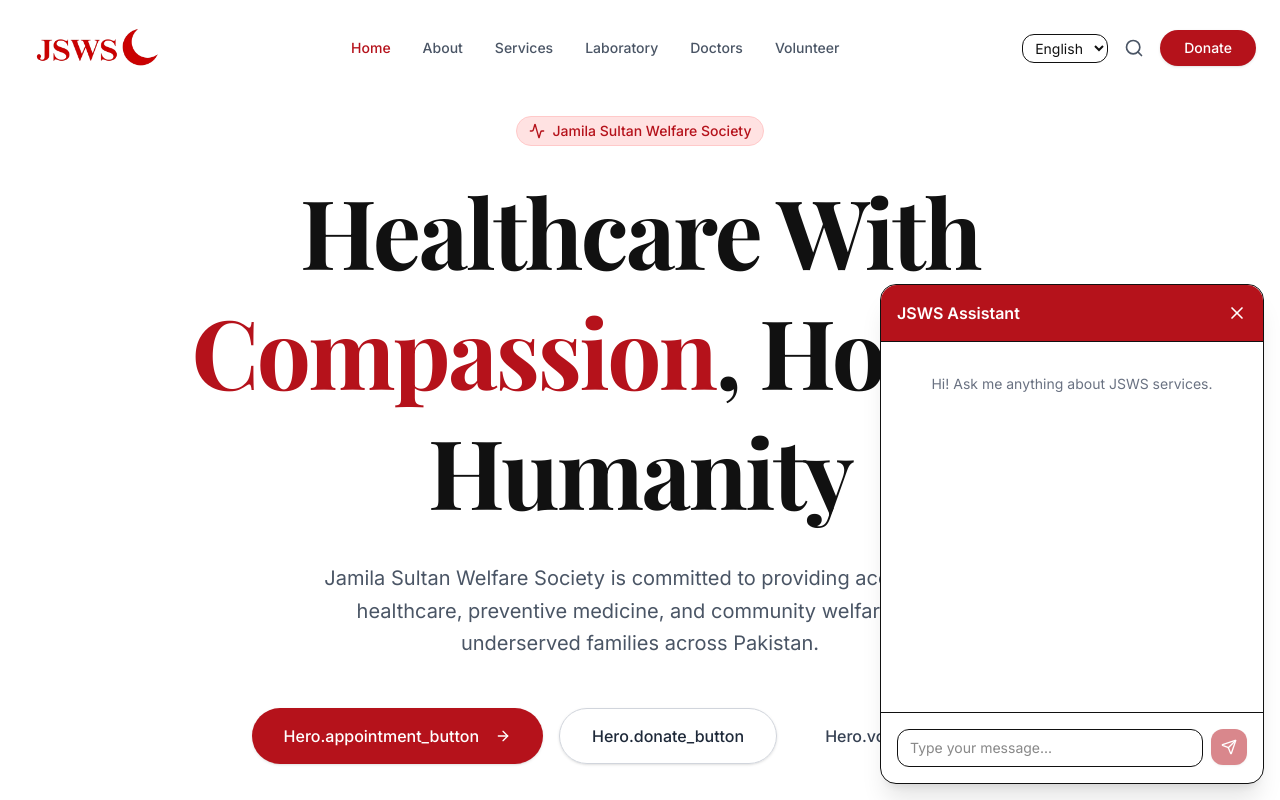
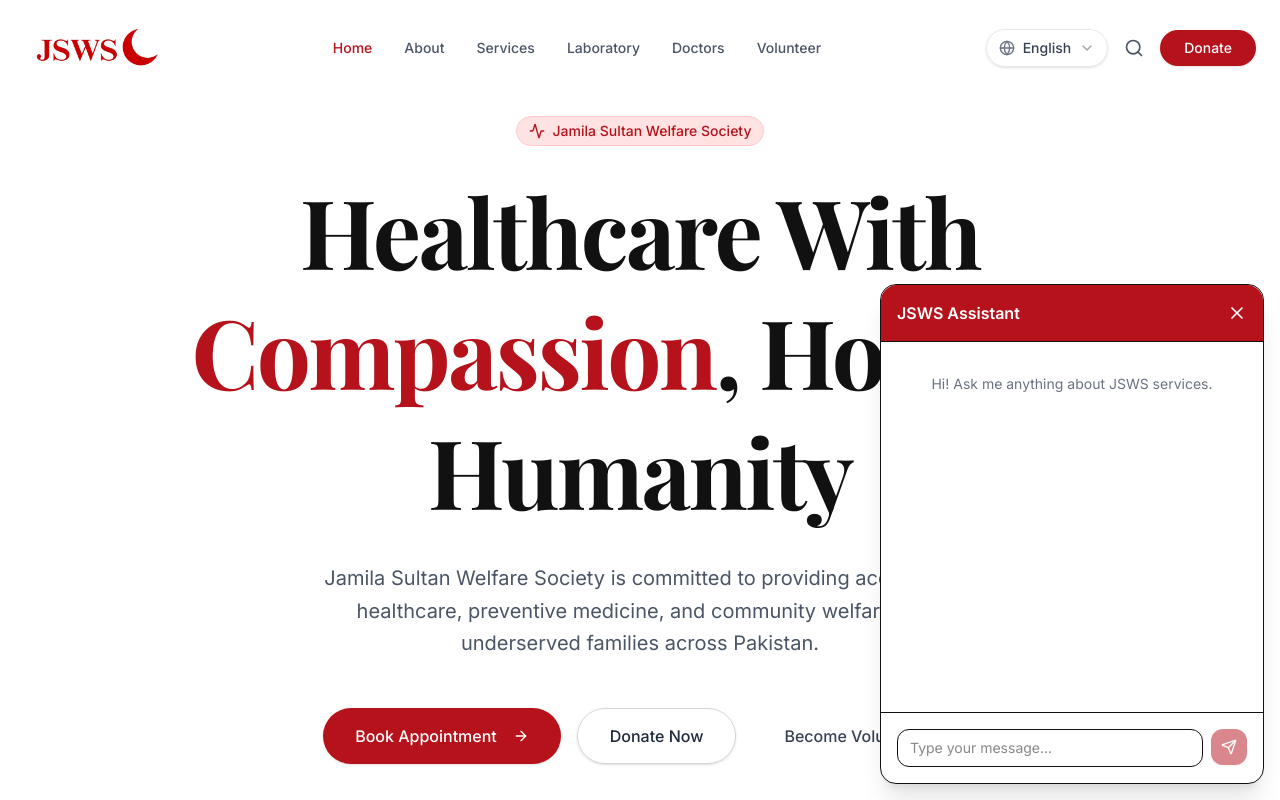
Before and after one commit to zainab0x7/JSWS-website-NGO-website-, a Next.js app: page /en in a window 1280 px wide. Both pictures are taken after a click on the button 1236 px from the left and 756 px from the top of the page. Shown: the top 800 px of the page. Built offline with nearby package versions, Linux system fonts and the light colour scheme; a web font is replaced by a local one.

Commit message:
created jsws website

```diff
--- a/components/ChatWidget.tsx
+++ b/components/ChatWidget.tsx
@@ -4,11 +4,13 @@ import { useState } from 'react';
 import { useChat } from '@ai-sdk/react';
 import { MessageCircle, X, Send } from 'lucide-react';
 import { Button } from './ui/button';
+import { useTranslations } from 'next-intl';
 
 export default function ChatWidget() {
   const [isOpen, setIsOpen] = useState(false);
   const [input, setInput] = useState('');
   const { messages, sendMessage, status } = useChat();
+  const t = useTranslations('ChatWidget');
 
   const isLoading = status === 'submitted' || status === 'streaming';
 
@@ -28,7 +30,7 @@ export default function ChatWidget() {
       {isOpen ? (
         <div className="bg-white border rounded-lg shadow-xl w-80 sm:w-96 h-[500px] flex flex-col">
           <div className="flex justify-between items-center p-4 border-b bg-primary text-primary-foreground rounded-t-lg">
-            <h3 className="font-semibold text-white">JSWS Assistant</h3>
+            <h3 className="font-semibold text-white">{t('title')}</h3>
             <button onClick={() => setIsOpen(false)} className="text-white hover:text-gray-200">
               <X size={20} />
             </button>
@@ -37,20 +39,20 @@ export default function ChatWidget() {
           <div className="flex-1 overflow-y-auto p-4 space-y-4">
             {messages.length === 0 && (
               <p className="text-gray-500 text-sm text-center mt-4">
-                Hi! Ask me anything about JSWS services.
+                {t('welcome_message')}
               </p>
             )}
             {messages.map((m) => (
               <div key={m.id} className={`flex ${m.role === 'user' ? 'justify-end' : 'justify-start'}`}>
                 <div className={`max-w-[80%] rounded-lg p-3 text-sm ${m.role === 'user' ? 'bg-blue-500 text-white' : 'bg-gray-100 text-gray-800'}`}>
-                  {m.text || m.parts?.find(p => p.type === 'text')?.text}
+                  {('content' in m ? (m as any).content : '') || (m.parts && m.parts.length > 0 ? (m.parts.find((p: any) => p.type === 'text') as any)?.text : '')}
                 </div>
               </div>
             ))}
             {isLoading && (
               <div className="flex justify-start">
                 <div className="bg-gray-100 text-gray-800 rounded-lg p-3 text-sm animate-pulse">
-                  Thinking...
+                  {t('thinking')}
                 </div>
               </div>
             )}
@@ -61,7 +63,7 @@ export default function ChatWidget() {
               <input
                 className="flex-1 border rounded-md px-3 py-2 text-sm focus:outline-none focus:ring-2 focus:ring-primary"
                 value={input}
-                placeholder="Type your message..."
+                placeholder={t('input_placeholder')}
                 onChange={handleInputChange}
               />
               <Button type="submit" size="icon" disabled={isLoading || !input.trim()}>
--- a/components/LanguageSwitcher.tsx
+++ b/components/LanguageSwitcher.tsx
@@ -2,8 +2,11 @@
 
 import { useLocale, useTranslations } from 'next-intl';
 import { usePathname, useRouter } from '@/i18n/routing';
-import { ChangeEvent, useTransition } from 'react';
+import { useTransition, useState, useRef, useEffect } from 'react';
 import { useParams } from 'next/navigation';
+import { motion, AnimatePresence } from 'framer-motion';
+import { Globe, ChevronDown, Check } from 'lucide-react';
+import { cn } from '@/lib/utils';
 
 export default function LanguageSwitcher() {
   const t = useTranslations('LanguageSwitcher');
@@ -13,26 +16,95 @@ export default function LanguageSwitcher() {
   const pathname = usePathname();
   const params = useParams();
 
-  function onSelectChange(e: ChangeEvent<HTMLSelectElement>) {
-    const nextLocale = e.target.value;
+  const [isOpen, setIsOpen] = useState(false);
+  const dropdownRef = useRef<HTMLDivElement>(null);
+
+  const languages = [
+    { code: 'en', label: t('en'), flag: '🇬🇧' },
+    { code: 'ur', label: t('ur'), flag: '🇵🇰' }
+  ];
+
+  const currentLang = languages.find(lang => lang.code === locale) || languages[0];
+
+  // Close dropdown when clicking outside
+  useEffect(() => {
+    function handleClickOutside(event: MouseEvent) {
+      if (dropdownRef.current && !dropdownRef.current.contains(event.target as Node)) {
+        setIsOpen(false);
+      }
+    }
+    document.addEventListener("mousedown", handleClickOutside);
+    return () => document.removeEventListener("mousedown", handleClickOutside);
+  }, []);
+
+  function handleLanguageChange(nextLocale: string) {
+    if (nextLocale === locale) {
+      setIsOpen(false);
+      return;
+    }
+
     startTransition(() => {
       router.replace(
         // @ts-expect-error -- Dynamic routes require params
         { pathname, params },
         { locale: nextLocale }
       );
+      setIsOpen(false);
     });
   }
 
   return (
-    <select
-      value={locale}
-      onChange={onSelectChange}
-      disabled={isPending}
-      className="bg-background text-foreground border border-input rounded-md px-2 py-1 text-sm focus:outline-none focus:ring-2 focus:ring-ring"
-    >
-      <option value="en">{t('en')}</option>
-      <option value="ur">{t('ur')}</option>
-    </select>
+    <div className="relative inline-block text-left z-50" ref={dropdownRef}>
+      <button
+        type="button"
+        onClick={() => setIsOpen(!isOpen)}
+        disabled={isPending}
+        className={cn(
+          "flex items-center gap-2 px-3 py-2 rounded-full border border-gray-200 bg-white/80 backdrop-blur-sm text-sm font-medium text-gray-700 hover:bg-gray-50 transition-all duration-200 shadow-sm",
+          isPending && "opacity-70 cursor-not-allowed",
+          isOpen && "border-[var(--color-primary)] ring-1 ring-[var(--color-primary)]/20"
+        )}
+      >
+        <Globe className="w-4 h-4 text-gray-500" />
+        <span className="hidden sm:inline-block">{currentLang.label}</span>
+        <span className="sm:hidden">{currentLang.code.toUpperCase()}</span>
+        <ChevronDown className={cn("w-4 h-4 text-gray-400 transition-transform duration-200", isOpen && "rotate-180")} />
+      </button>
+
+      <AnimatePresence>
+        {isOpen && (
+          <motion.div
+            initial={{ opacity: 0, y: -10, scale: 0.95 }}
+            animate={{ opacity: 1, y: 0, scale: 1 }}
+            exit={{ opacity: 0, y: -10, scale: 0.95 }}
+            transition={{ duration: 0.15, ease: "easeOut" }}
+            className="absolute right-0 mt-2 w-40 rounded-xl bg-white shadow-xl ring-1 ring-black/5 overflow-hidden origin-top-right"
+          >
+            <div className="py-1">
+              {languages.map((lang) => (
+                <button
+                  key={lang.code}
+                  onClick={() => handleLanguageChange(lang.code)}
+                  className={cn(
+                    "flex items-center justify-between w-full px-4 py-2.5 text-sm transition-colors",
+                    locale === lang.code
+                      ? "bg-red-50 text-[var(--color-primary)] font-medium"
+                      : "text-gray-700 hover:bg-gray-50 hover:text-gray-900"
+                  )}
+                >
+                  <span className="flex items-center gap-2">
+                    <span className="text-base">{lang.flag}</span>
+                    {lang.label}
+                  </span>
+                  {locale === lang.code && (
+                    <Check className="w-4 h-4 text-[var(--color-primary)]" />
+                  )}
+                </button>
+              ))}
+            </div>
+          </motion.div>
+        )}
+      </AnimatePresence>
+    </div>
   );
 }
--- a/components/home/Hero.tsx
+++ b/components/home/Hero.tsx
@@ -50,14 +50,14 @@ export function Hero() {
         >
           <Button asChild size="lg" className="w-full sm:w-auto rounded-full bg-[var(--color-primary)] hover:bg-[var(--color-primary-dark)] text-white px-6 sm:px-8 h-12 sm:h-14 text-sm sm:text-base">
             <Link href="/doctors">
-              {t('appointment_button')} <ArrowRight className="ml-2 w-4 h-4 sm:w-5 sm:h-5" />
+              {t('book_appointment')} <ArrowRight className="ml-2 w-4 h-4 sm:w-5 sm:h-5" />
             </Link>
           </Button>
           <Button asChild size="lg" variant="outline" className="w-full sm:w-auto rounded-full border-gray-300 text-gray-800 hover:bg-gray-100 :bg-white/10 px-6 sm:px-8 h-12 sm:h-14 text-sm sm:text-base">
-            <Link href="/donate">{t('donate_button')}</Link>
+            <Link href="/donate">{t('donate_now')}</Link>
           </Button>
           <Button asChild size="lg" variant="ghost" className="w-full sm:w-auto rounded-full text-gray-700 hover:bg-gray-100 :bg-white/10 px-6 sm:px-8 h-12 sm:h-14 text-sm sm:text-base">
-            <Link href="/volunteer">{t('volunteer_button')}</Link>
+            <Link href="/volunteer">{t('become_volunteer')}</Link>
           </Button>
         </motion.div>
       </div>
--- a/messages/en.json
+++ b/messages/en.json
@@ -240,5 +240,11 @@
       "3": "Nutritional Support for Undernourished Children",
       "4": "Mobile Medical Camps for Remote Areas"
     }
+  },
+  "ChatWidget": {
+    "title": "JSWS Assistant",
+    "welcome_message": "Hi! Ask me anything about JSWS services.",
+    "thinking": "Thinking...",
+    "input_placeholder": "Type your message..."
   }
 }
--- a/messages/ur.json
+++ b/messages/ur.json
@@ -240,5 +240,11 @@
       "3": "غذائیت کی کمی کا شکار بچوں کے لیے غذائی معاونت",
       "4": "دور دراز علاقوں کے لیے موبائل میڈیکل کیمپس"
     }
+  },
+  "ChatWidget": {
+    "title": "جے ایس ڈبلیو ایس اسسٹنٹ",
+    "welcome_message": "ہیلو! مجھ سے جے ایس ڈبلیو ایس کی خدمات کے بارے میں کچھ بھی پوچھیں۔",
+    "thinking": "سوچ رہا ہے...",
+    "input_placeholder": "اپنا پیغام ٹائپ کریں..."
   }
 }
```
